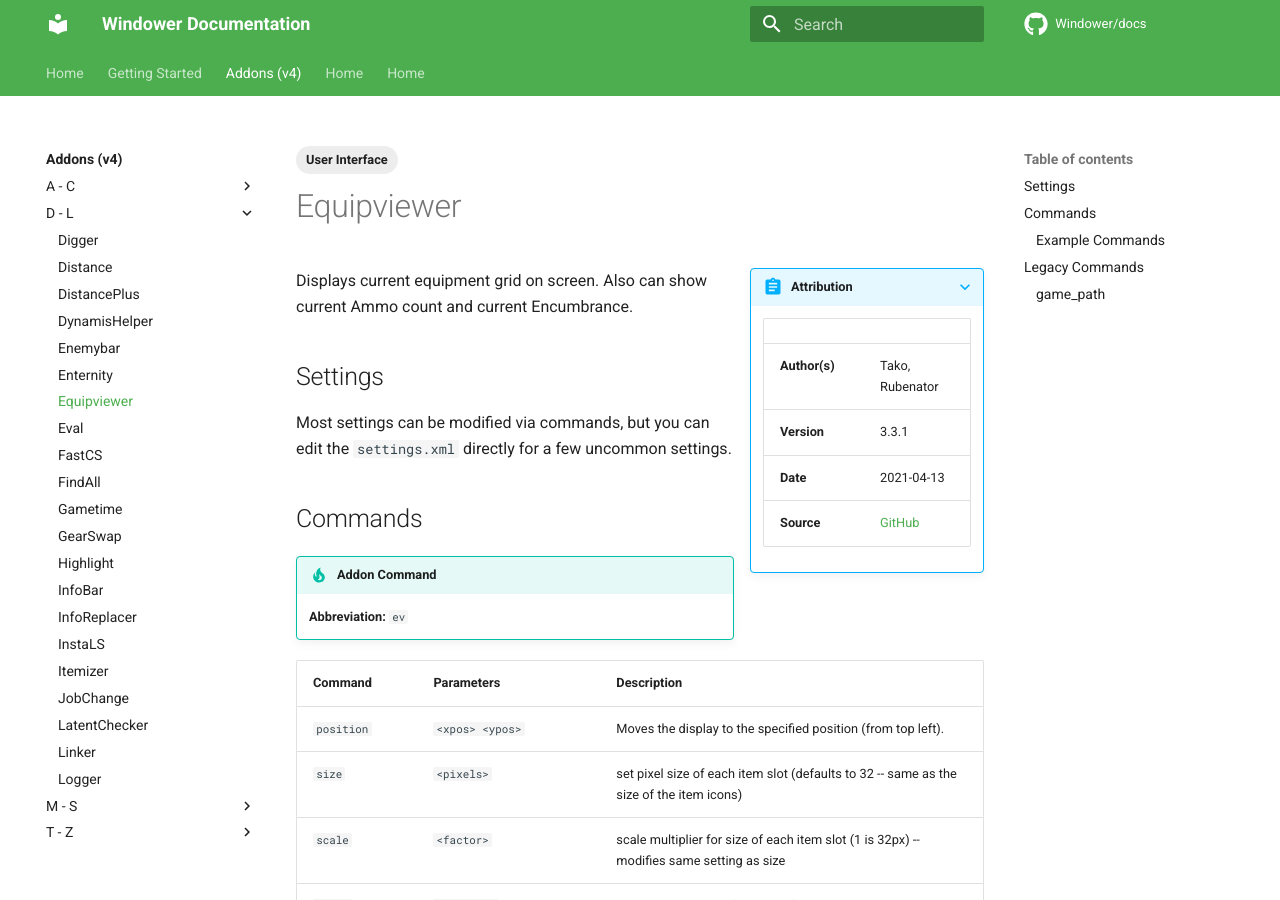
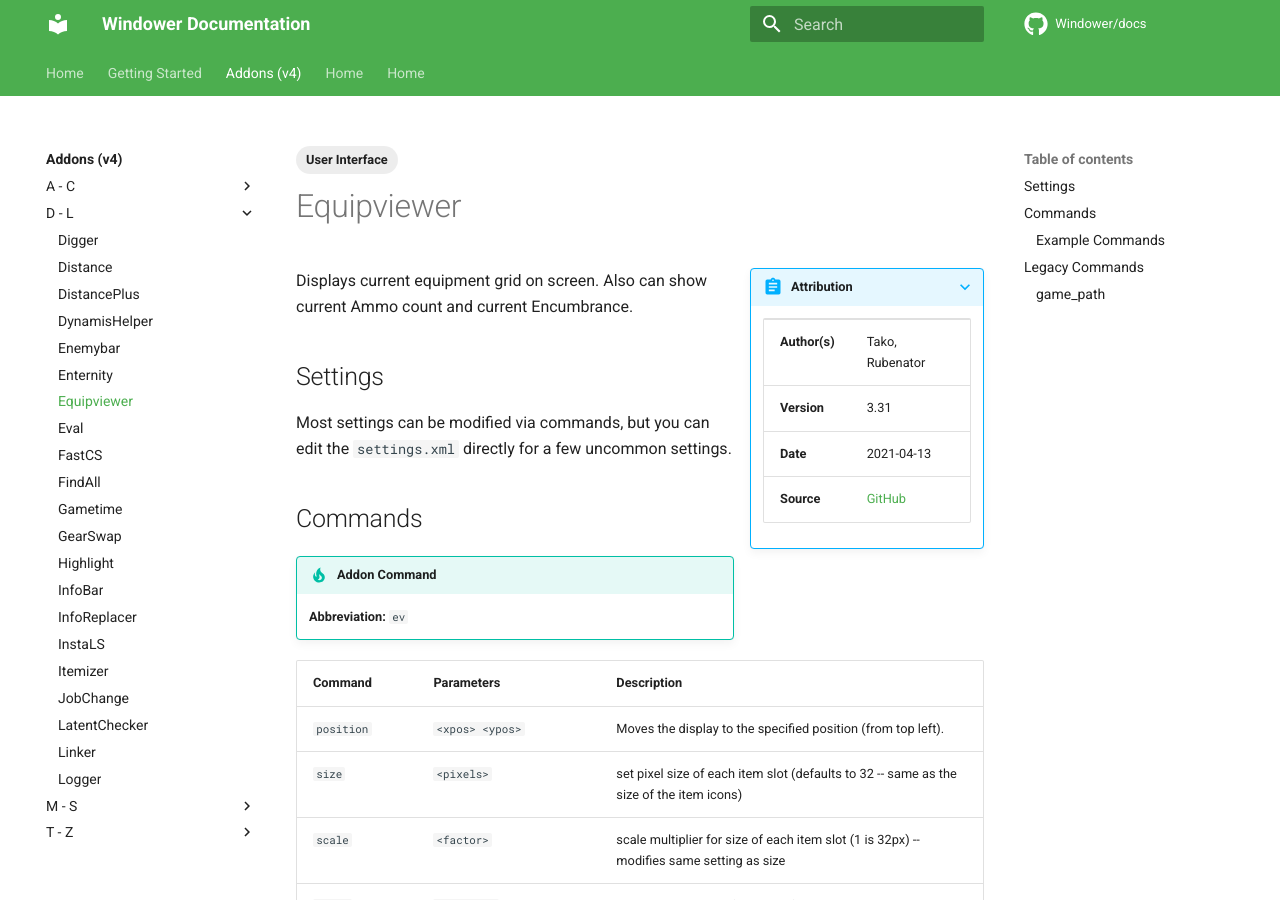
Before and after one commit to zetaepyon/windower-docs, an MkDocs documentation site: the page built from docs/addons_v4/equipviewer.md, in a window 1280 px wide and 900 px high. Built offline with MkDocs 1.6.1 and Material for MkDocs 9.7.7, drawn with Linux system fonts in a browser that asks for light colours; comment, search, counter and statistics services are not loaded.

Commit message:
Attempt at better attribution table

```diff
--- a/docs/addons_v4/equipviewer.md
+++ b/docs/addons_v4/equipviewer.md
@@ -7,12 +7,26 @@
 
 ???+ abstract inline end "Attribution"
 
-    | | |
-    | :--- | :--- |
-    | **Author(s)** | Tako, Rubenator |
-    | **Version** | 3.3.1 |
-    | **Date** | 2021-04-13 |
-    | **Source** | [GitHub](https://github.com/Windower/Lua/tree/live/addons/equipviewer) |
+    <table>
+        <tbody>
+            <tr>
+                <td>**Author(s)**</td>
+                <td>Tako, Rubenator</td>
+            </tr>
+            <tr>
+                <td>**Version**</td>
+                <td>3.31</td>
+            </tr>
+            <tr>
+                <td>**Date**</td>
+                <td>2021-04-13</td>
+            </tr>
+            <tr>
+                <td>**Source**</td>
+                <td>[GitHub](https://github.com/Windower/Lua/tree/live/addons/equipviewer)</td>
+            </tr>
+        </tbody>
+    </table>
 
 Displays current equipment grid on screen. Also can show current Ammo count and current Encumbrance.
 
```
